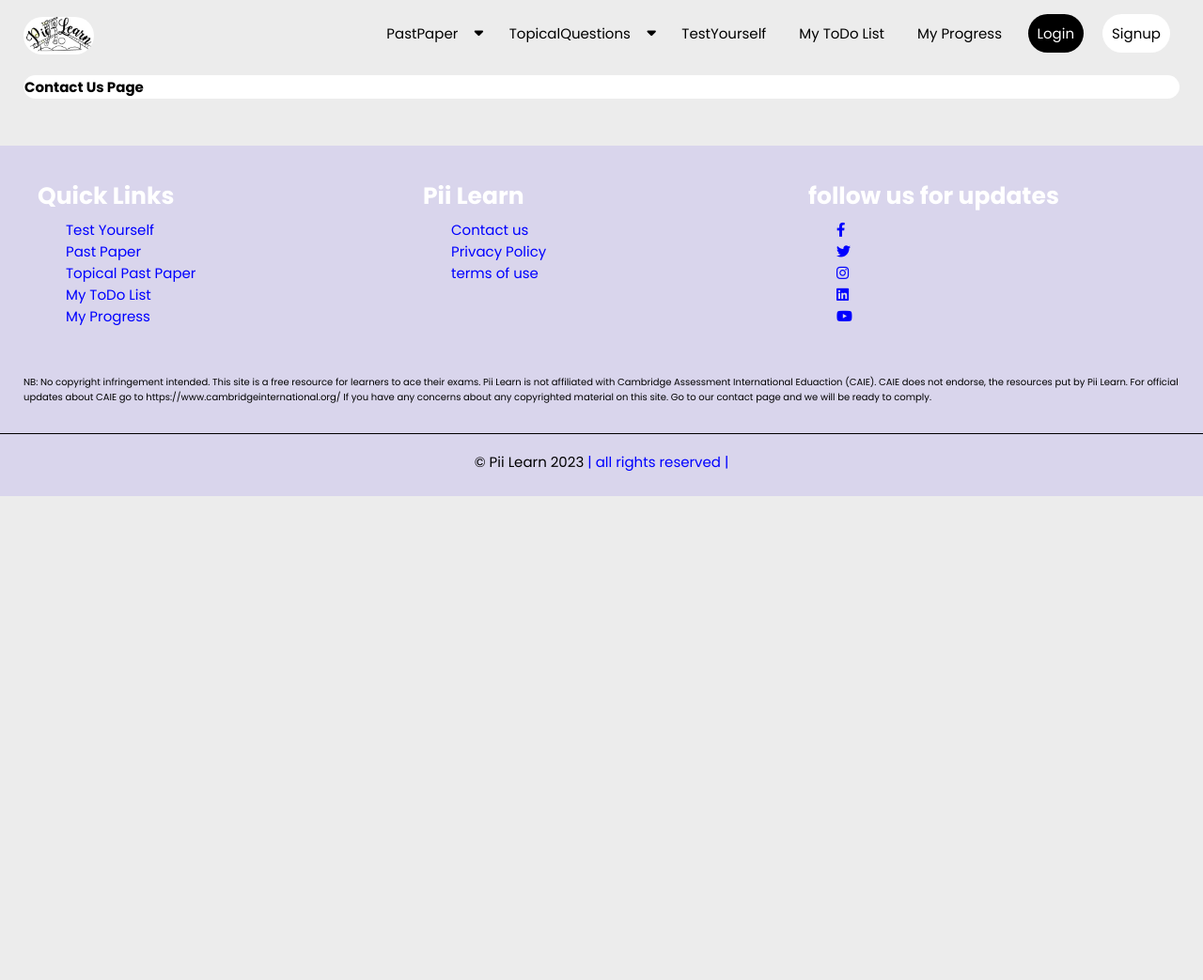
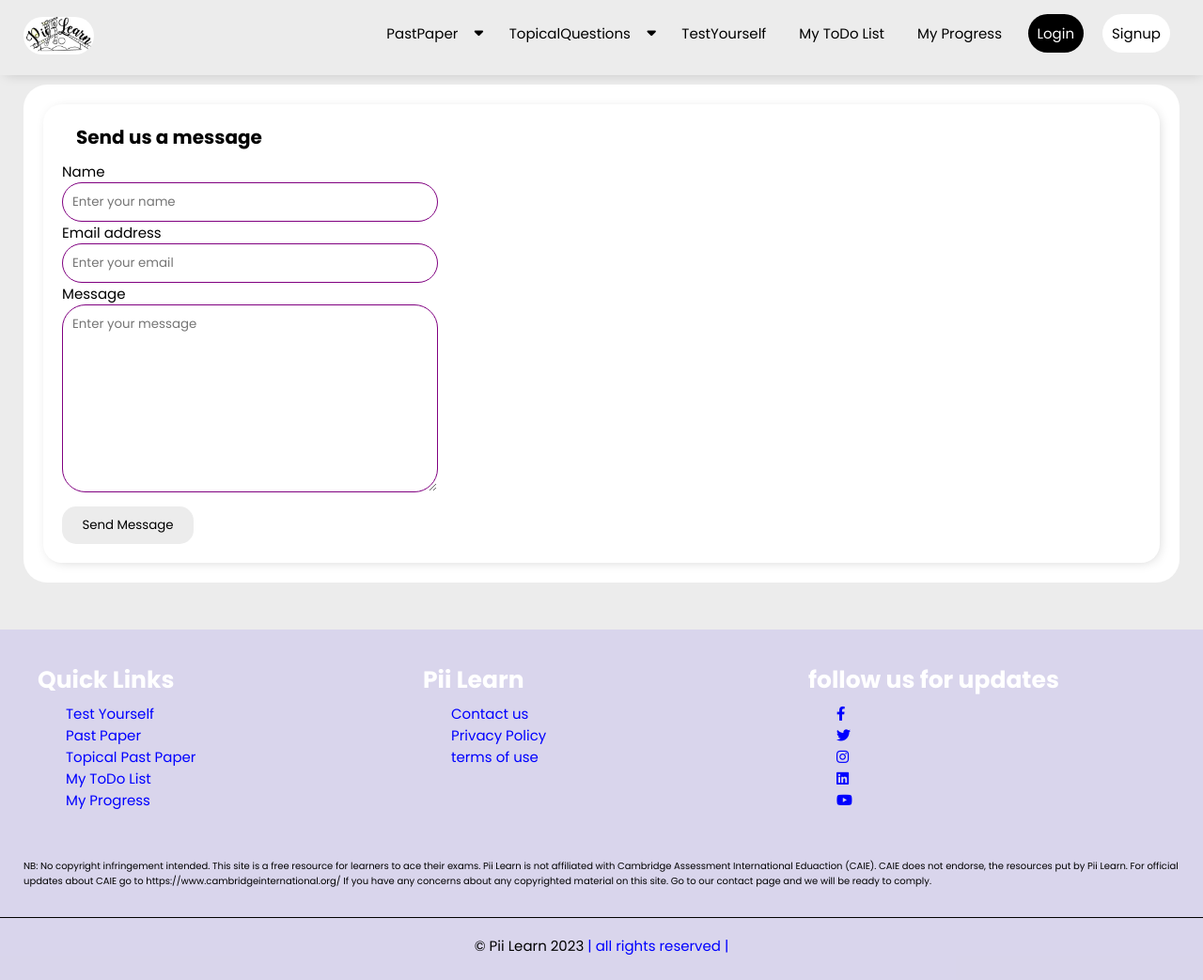
Before and after one commit to eliaschikwanda/pi-learn-1.0, a Django app: page /contact_us/ in a window 1280 px wide. Shown: the whole page at 94% size. Before the commit the page ends 528 px from the top, so only its background shows below. Run offline with Django 4.2, Linux system fonts and the light colour scheme; data comes from the database, SQL or seed files in the repository; both versions use the stored data as it was after the commit; some libraries are stand-ins or nearby versions.

Commit message:
Adding a contact us page

```diff
--- a/examsolution/admin.py
+++ b/examsolution/admin.py
@@ -20,4 +20,5 @@
     home_image,
     people_image,
     UserProgressRecord,
+    ContactUsInfo,
 ])
--- a/examsolution/models.py
+++ b/examsolution/models.py
@@ -170,3 +170,11 @@
 
     class Meta:
         ordering = ['-date_completed']
+
+class ContactUsInfo(models.Model):
+    sender_name = models.CharField(max_length=200)
+    sender_email = models.EmailField()
+    sender_message = models.TextField()
+
+    def __str__(self):
+        return self.sender_name
--- a/examsolution/static/examsolution/css/style.css
+++ b/examsolution/static/examsolution/css/style.css
@@ -236,7 +236,7 @@
 /* topical_past_paper.html styling starts here */
 .exam_boards, .subjects, .topics,.no_question_answer {
     overflow: auto;
-    margin-top: 8rem;
+    margin-top: 9rem;
     margin-bottom: 5rem;
     margin-left: 2.5rem;
     margin-right: 2.5rem;
@@ -311,7 +311,7 @@
     margin-left: 2.5rem;
     margin-right: 2.5rem;
     margin-bottom: 5rem;
-    margin-top: 8rem;
+    margin-top: 9rem;
     background-color: grey;
     padding: 1.5rem;
     border-radius: 2rem 8rem 2rem 8rem / 1rem 4rem 1rem 4rem;
@@ -530,7 +530,7 @@
 /* test_yourself.html styling starts here */
 .paperonequestions {
     overflow: auto;
-    margin-top: 8rem;
+    margin-top: 9rem;
     margin-left: 2.5rem;
     margin-right: 2.5rem;
     margin-bottom: 5rem;
@@ -607,7 +607,7 @@
     background-color: white;
     margin-left: 2.5rem;
     margin-right: 2.5rem;
-    margin-top: 8rem;
+    margin-top: 9rem;
     border-radius: 2.5rem;
     overflow: auto;
     padding-bottom: 1rem;
@@ -766,7 +766,7 @@
 /* about_us.html, contact_us.html, terms_of_use.html, privacy.html  syling starts here */
 
 .pi_learn_details {
-    margin-top: 8rem;
+    margin-top: 9rem;
     margin-bottom: 5rem;
     background-color: white;
     border-radius: 2.5rem;
@@ -896,11 +896,15 @@
 /* privacy.html and terms_of_use.html stylings ends here */
 
 
+/* contact_us.html styling starts here */
+
+/* contact_us.html styling ends here */
+
 /* general initail styling starts here */
 
 .piilearn_wrap_container {
     margin: auto;
-    margin-top: 8rem;
+    margin-top: 9rem;
     margin-bottom: 5rem;
     margin-left: 2.5rem;
     margin-right: 2.5rem;
@@ -1034,10 +1038,6 @@
 /* usertask_list.html styling ends here */
 
 /* userprogress_list.html styling starts here */
-
-.user_progress_tables {
-    background-color: red;
-}
 
 /* userprogress_list.html styling ends here */
 
--- a/examsolution/templates/examsolution/base.html
+++ b/examsolution/templates/examsolution/base.html
@@ -26,6 +26,8 @@
     <!-- swiper css file link -->
     <link rel="stylesheet" href="https://cdn.jsdelivr.net/npm/swiper@9/swiper-bundle.min.css"/>
 
+
+
     <title> {% block title %}{% endblock title%} </title>
 
 
@@ -35,7 +37,8 @@
 
     <!-- header section starts here -->
 
-    <section class="header">
+    <section class="header" style="webkik-box-shadow: 2px 2px 13px -4px rgba(0,0,0,0.21);
+    box-shadow: 2px 2px 13px -4px rgba(0,0,0,0.21);">
 
         <nav class="menu_bar">
             <a class="logo" href=" {% url 'examsolution:home' %} "><img src="{% static website_logo.website_logo %}"  alt="" style="max-height:40px" id="website_logo"></a>
--- a/examsolution/templates/examsolution/contact_us.html
+++ b/examsolution/templates/examsolution/contact_us.html
@@ -7,7 +7,69 @@
 
 <section class="pi_learn_details">
 
-    <h1>Contact Us Page</h1>
+    <style>
+        .about_us_form {
+            background-color: ##FAFAFA;
+            display:grid;
+            -webkik-box-shadow: 2px 2px 13px -4px rgba(0,0,0,0.21);
+            box-shadow: 2px 2px 13px -4px rgba(0,0,0,0.21);
+            margin: 2rem;
+            padding:2rem;
+            border-radius:2rem;
+        }
+
+        .mb-3 label {
+            font-size: 1.5rem;
+        }
+
+        .form-control {
+            border: 1px purple solid;
+            border-radius:2.5rem;
+            width:100%;
+            max-width:40rem;
+            padding:1rem;
+        }
+
+        #idsubject {
+            height:20rem;
+        }
+
+        .btn-btn-primary {
+            max-width:14rem;
+            background-color:var(--main-color);
+            color:black;
+            padding:1rem;
+            width:100%;
+            border-radius:1.5rem;
+            margin-top:1rem;
+        }
+    </style>
+
+    <form class="about_us_form" method="POST" action="">
+        {% csrf_token %}
+        <p style="font-size:2rem;"><strong>Send us a message</strong></p>
+
+        <div class="mb-3">
+            <label for="fname">Name</label>
+            <br>
+            <input name="sender_name" type="text" class="form-control" id="fname" placeholder="Enter your name" required>
+        </div>
+
+
+        <div class="mb-3">
+          <label for="exampleInputEmail1" class="form-label">Email address</label>
+          <br>
+          <input name="sender_email" type="email" class="form-control" id="exampleInputEmail1" aria-describedby="emailHelp" required placeholder="Enter your email">
+        </div>
+
+        <div class="mb-3">
+            <label for="idsubject">Message</label>
+            <br>
+            <textarea name="sender_message" class="form-control" id="idsubject" placeholder="Enter your message" required></textarea>
+        </div>
+
+        <button type="submit" class="btn-btn-primary">Send Message</button>
+      </form>
 
 </section>
 
--- a/examsolution/templates/examsolution/userprogress_list.html
+++ b/examsolution/templates/examsolution/userprogress_list.html
@@ -6,7 +6,7 @@
 
 <style>
     .user_progress_tables {
-        margin-top:8rem;
+        margin-top:9rem;
         margin-left:2.5rem;
         margin-right:2.5rem;
         margin-bottom:5rem;
--- a/examsolution/templates/examsolution/year_past_papers.html
+++ b/examsolution/templates/examsolution/year_past_papers.html
@@ -8,7 +8,7 @@
 
 <style>
     .year_container {
-        margin-top: 8rem;
+        margin-top: 9rem;
         margin-bottom:5rem;
         margin-left:2.5rem;
         margin-right:2.5rem;
--- a/examsolution/views.py
+++ b/examsolution/views.py
@@ -14,6 +14,8 @@
 from django.contrib.auth import login
 from django.shortcuts import redirect
 from .forms import *
+from django.core.mail import send_mail
+from django.conf import settings
 # Create your views here.
 
 # Login class views starts here
@@ -970,8 +972,24 @@
 # Contact PiiLearn view
 
 def contact_us(request):
+    website_logo = website_pics.objects.get(id=1)
 
-    website_logo = website_pics.objects.get(id=1)
+    if request.method == "POST":
+        contact_instance = ContactUsInfo()
+        sender_name = request.POST.get('sender_name')
+        sender_email = request.POST.get('sender_email')
+        sender_message = request.POST.get('sender_message')
+
+        contact_instance.sender_name = sender_name
+        contact_instance.sender_email = sender_email
+        contact_instance.sender_message = sender_message
+
+        contact_instance.save()
+
+        return render(request,'examsolution/message_sent_confrimation.html',{'sender_name':sender_name,'website_logo':website_logo})
+
+
+
     context = {
        'website_logo':website_logo,
     }
```
Also changed, not shown: examsolution/templates/examsolution/message_sent_confrimation.html (added, +24 -0 lines), piilearn/settings.py (+11 -2 lines), db.sqlite3, examsolution/migrations/0032_contactusinfo_alter_year_options.py (added).
